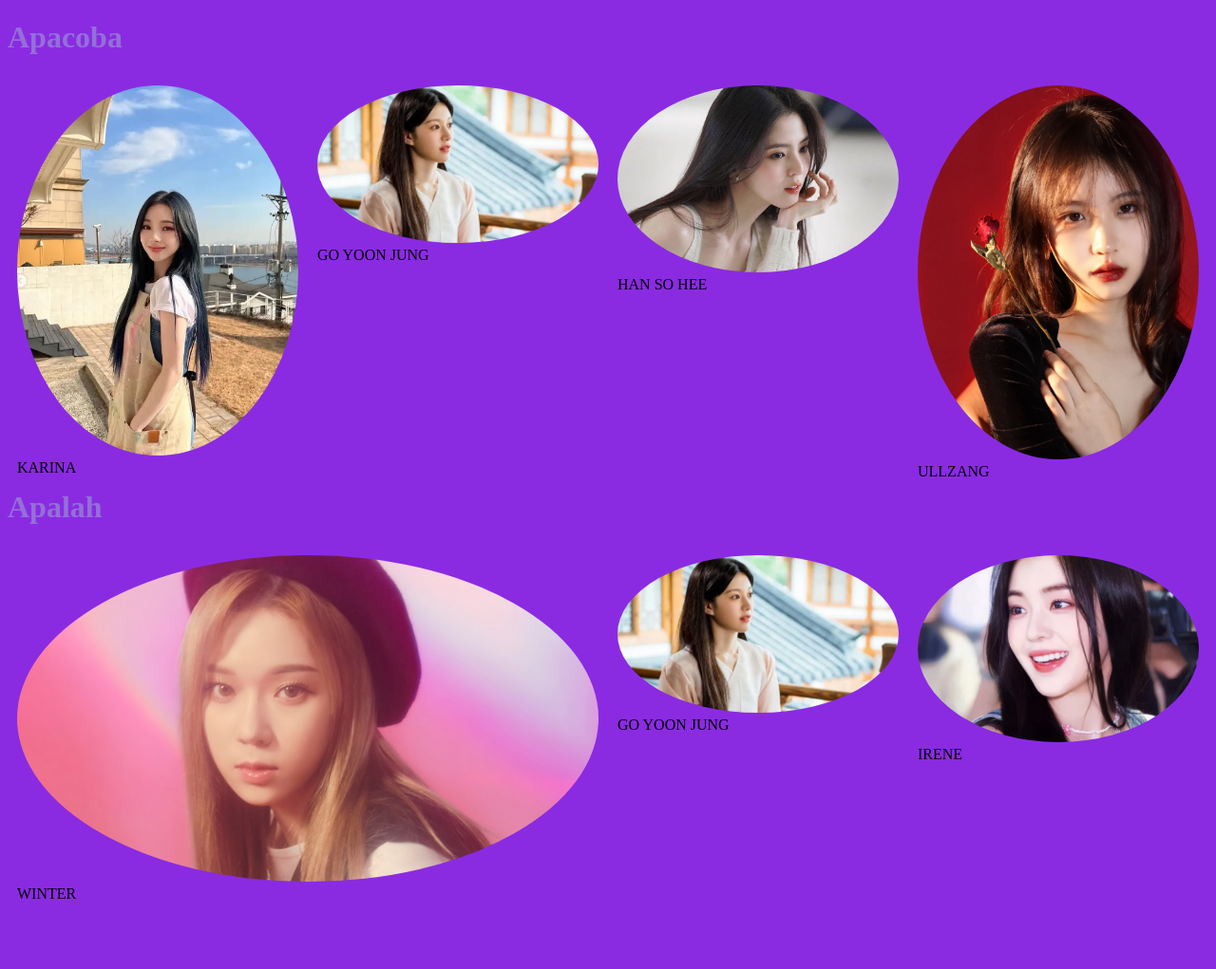
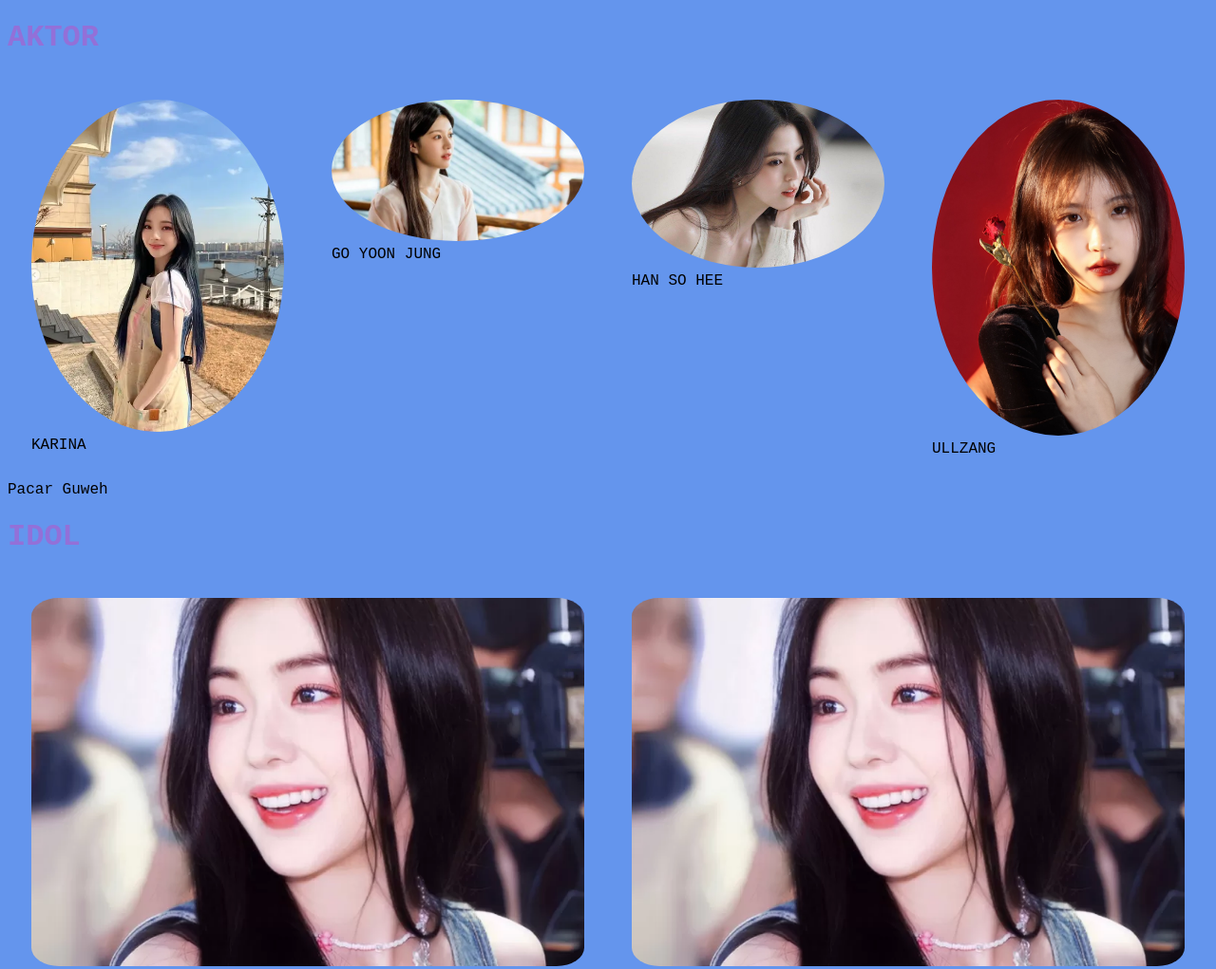
Before and after one commit to StevennTannn/662SI4B, a plain HTML site: page mahasiswa.html in a window 1280 px wide. Shown: the top 1021 px of the page at 95% size. Before the commit the page ends 961 px from the top, so only its background shows below. Drawn offline with Linux system fonts and the light colour scheme.

Commit message:
PAW pertemuan 5

```diff
--- a/mahasiswa.html
+++ b/mahasiswa.html
@@ -7,44 +7,68 @@
     <link rel="stylesheet" href="style.css"/>
 </head>
 <body>
-    <h1 class="text-primary">Apacoba</h1>
-
-    <div class="col p-1">
+    <h1 class="text-primary">AKTOR</h1>
+    <div class="row">
+        <div class="col p-1 sm-6">
             <img src="/img/Karina.webp" alt="" class="img-responsive">
             KARINA
         </div>
 
-    <div class="col p-1">
+        <div class="col p-1 col-sm-6">
             <img src="/img/gyj.webp" alt="" class="img-responsive">
             GO YOON JUNG
         </div>
 
-    <div class="col p-1">
+        <div class="col p-1 col-sm-6">
             <img src="/img/hsh.jpeg" alt="" class="img-responsive">
             HAN SO HEE
         </div>
 
-    <div class="col p-1">
+        <div class="col p-1 col-sm-6">
             <img src="/img/uz.jpg" alt="" class="img-responsive">
             ULLZANG
         </div>
+    </div>
 
-    <h1 class="text-primary">Apalah</h1>
 
-    <div class="col1 p-1">
+
+    <h1 class="text-primary">IDOL</h1>
+
+    <!-- <div class="col1 p-1">
         <img src="/img/winter.jpg" alt="" class="img-responsive">
         WINTER
-    </div>
+    </div> -->
 
-    <div class="col p-1">
-        <img src="/img/gyj.webp" alt="" class="img-responsive">
-        GO YOON JUNG
-    </div>
+    <!-- <div class="col-50 p-1">
+        <img src="/img/Minji.jpeg" alt="" class="img-responsive circle2">
+        MIN JI
+    </div> -->
 
-    <div class="col p-1">
-        <img src="/img/irene.webp" alt="" class="img-responsive">
+    <div class="col-50 p-1">
+        <img src="/img/irene.webp" alt="" class="img-responsive circle2">
         IRENE
     </div>
 
+    <div class="col-50 p-1">
+        <img src="/img/irene.webp" alt="" class="img-responsive circle2">
+        IRENE
+    </div>
+
+    <div class="col-lg-4 p-1">
+        <img src="/img/irene.webp" alt="" class="img-responsive circle2">
+        IRENE
+    </div>
+
+    <div class="col-lg-4 p-1">
+        <img src="/img/Minji.jpeg" alt="" class="img-responsive circle2">
+        MIN JI
+    </div>
+
+    <div class="col-lg-4 p-1">
+        <img src="/img/irene.webp" alt="" class="img-responsive circle2">
+        IRENE
+    </div>
+
+
 </body>
 </html>
--- a/style.css
+++ b/style.css
@@ -5,6 +5,36 @@
 /*Element Selector */
 body{
     background-color: blueviolet;
+    font-family: 'Courier New', Courier, monospace;
+}
+
+/* media query*/
+/* tablet : layout yang ditampilkan 4 kolom */
+@media screen and (min-width: 600px){
+    body{
+        background-color: blue;
+    }
+
+    .col-sm-6{
+        width: 50%;
+        float: left;
+    }
+
+    .col-lg-4{
+    width: 33.33333333%;
+    float: left;
+}
+}
+
+@media screen and (min-width: 992px){
+    body{
+        background-color: cornflowerblue;
+    }
+
+    .col{
+        width: 25%;
+        float: left;
+    }
 }
 
 /* CLass Selector */
@@ -12,7 +42,7 @@ body{
     color: #9370d8;
 }
 
-.col{
+.col2{
     width: 25%;
     float: left;
 }
@@ -28,5 +58,25 @@ body{
 }
 
 .p-1{
-    padding: 10px;
+    padding: 25px;
 }
+
+.col-50{
+    width: 50%;
+    float: left;
+}
+
+.col-25{
+    width: 25%;
+    float: right;
+}
+
+.row::after{
+    content: "Pacar Guweh";
+    clear: both;
+    display: table;
+}
+
+.circle2{
+    border-radius: 5%;
+}
```
Also changed, not shown: img/Minji.jpeg (added), img/tzuyu.webp (added). Lines whose indentation alone changed are shown as unchanged.
